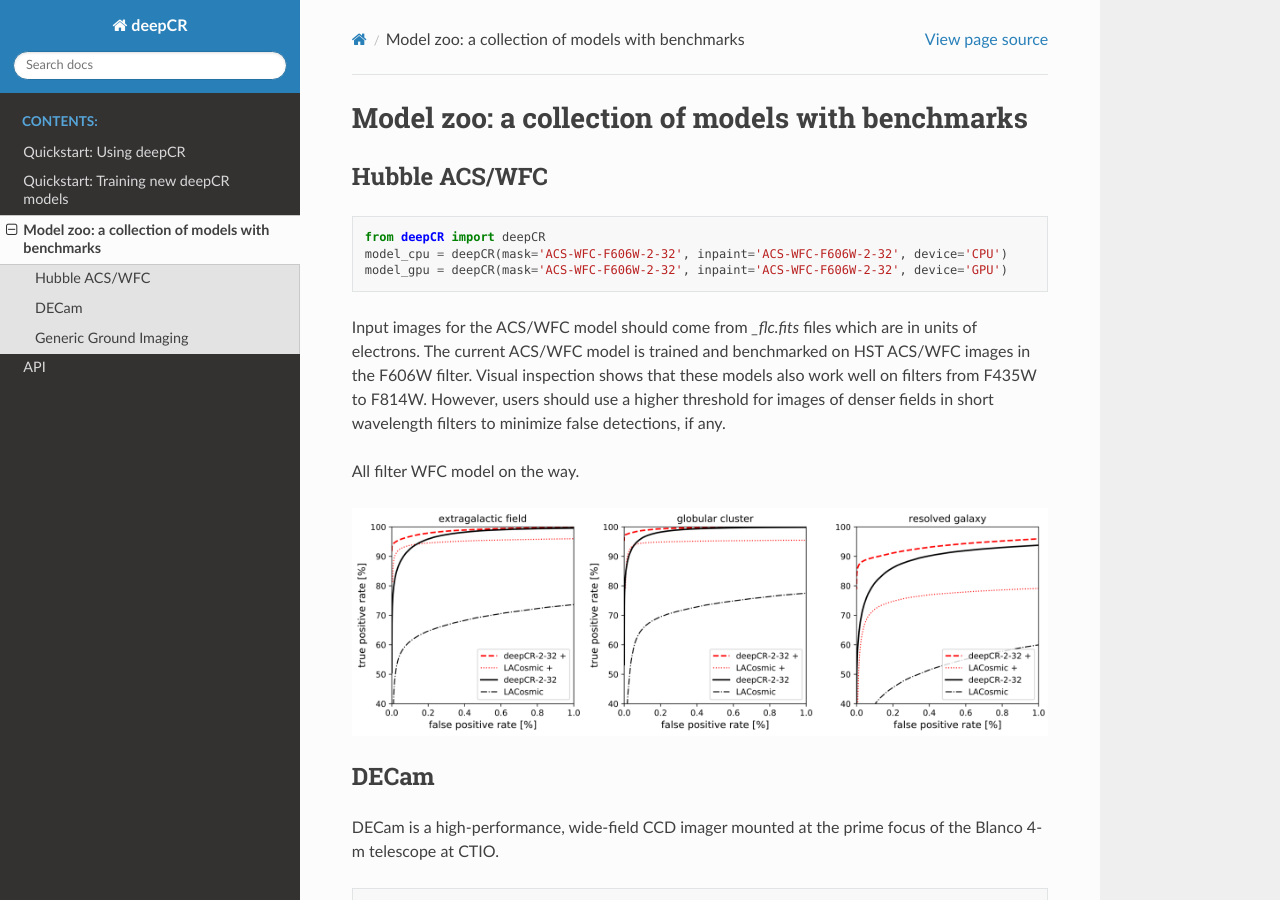
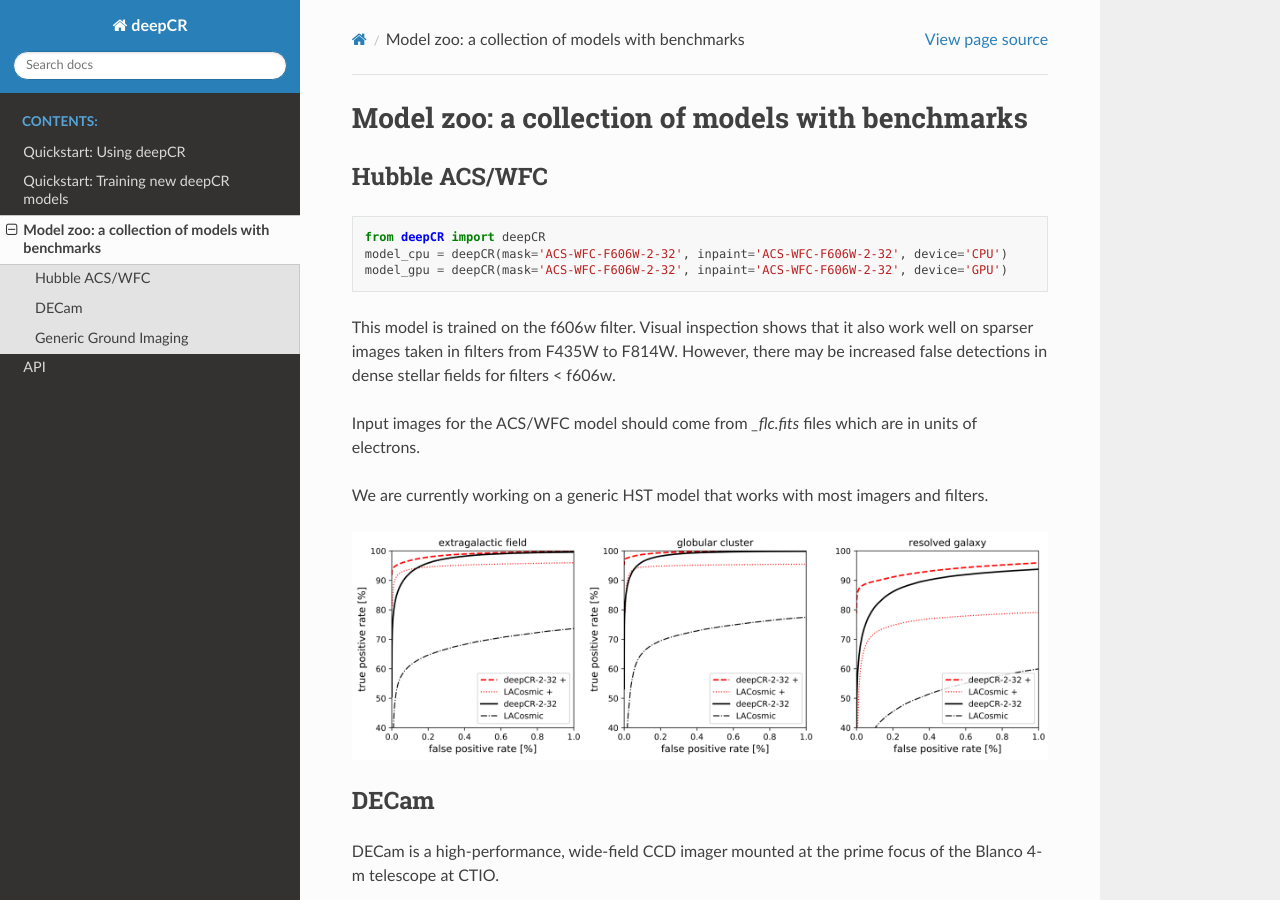
Before and after one commit to profjsb/deepCR, a Sphinx documentation site: the page built from docs/model_zoo.rst, in a window 1280 px wide and 900 px high. Built offline with Sphinx 7.4.7 and the Read the Docs theme 2.0.0, drawn with Linux system fonts in a browser that asks for light colours; some of the changed text lies outside the part shown.

Commit message:
updated docs

```diff
--- a/docs/model_zoo.rst
+++ b/docs/model_zoo.rst
@@ -9,13 +9,13 @@ Hubble ACS/WFC
     model_cpu = deepCR(mask='ACS-WFC-F606W-2-32', inpaint='ACS-WFC-F606W-2-32', device='CPU')
     model_gpu = deepCR(mask='ACS-WFC-F606W-2-32', inpaint='ACS-WFC-F606W-2-32', device='GPU')
 
+This model is trained on the f606w filter. Visual inspection shows that it also work well on sparser images taken in
+filters from F435W to F814W. However, there may be increased false detections in dense stellar fields for
+filters < f606w.
 
 Input images for the ACS/WFC model should come from *_flc.fits* files which are in units of electrons.
-The current ACS/WFC model is trained and benchmarked on HST ACS/WFC images in the F606W filter.
-Visual inspection shows that these models also work well on filters from F435W to F814W. However, users should use a
-higher threshold for images of denser fields in short wavelength filters to minimize false detections, if any.
 
-All filter WFC model on the way.
+We are currently working on a generic HST model that works with most imagers and filters.
 
 .. image:: https://raw.githubusercontent.com/profjsb/deepCR/master/imgs/acs_wfc_f606w_roc.png
 
```
Also changed, not shown: other parts of docs/model_zoo.rst (+3 -1 lines), imgs/decam.png.
